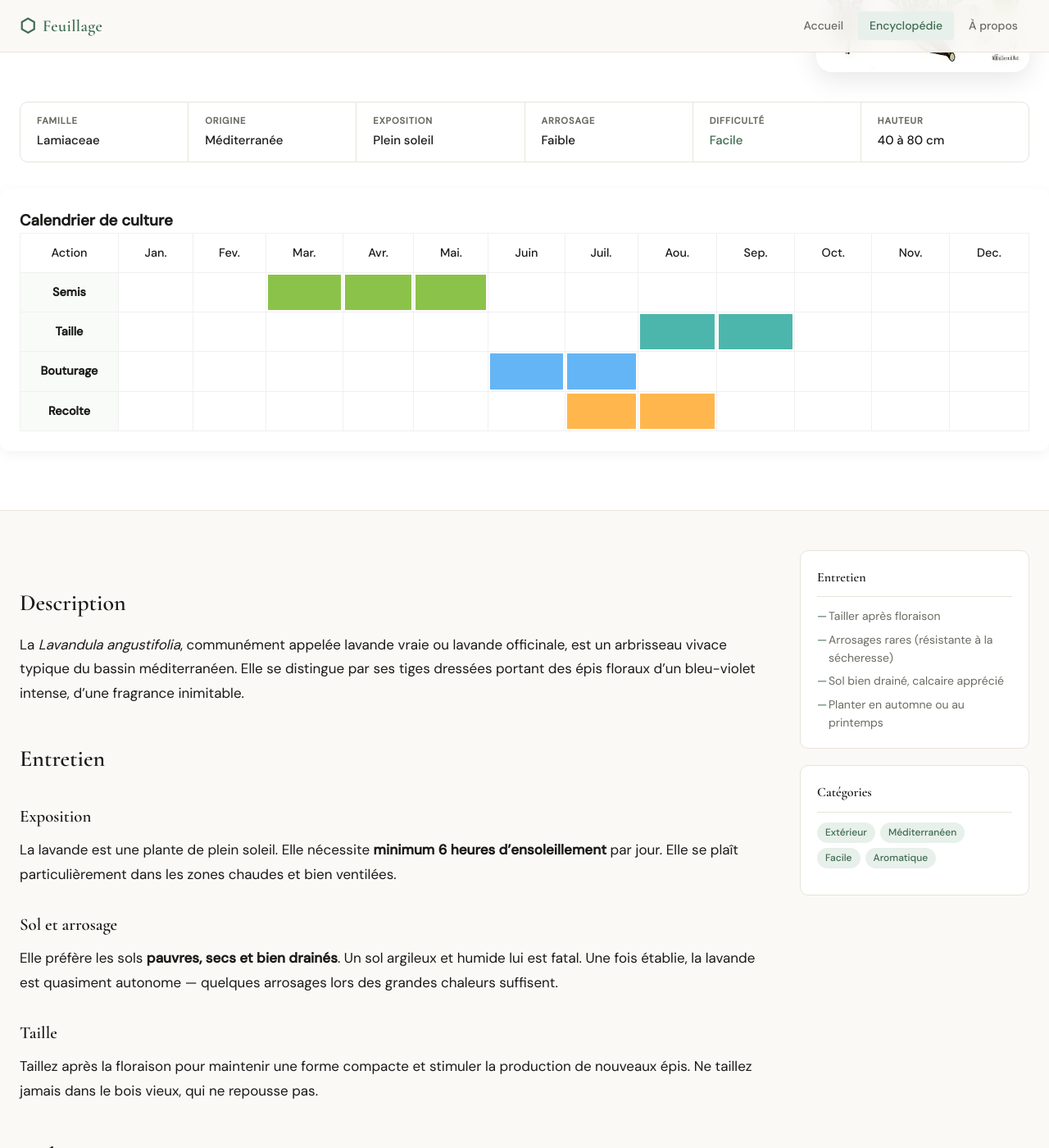
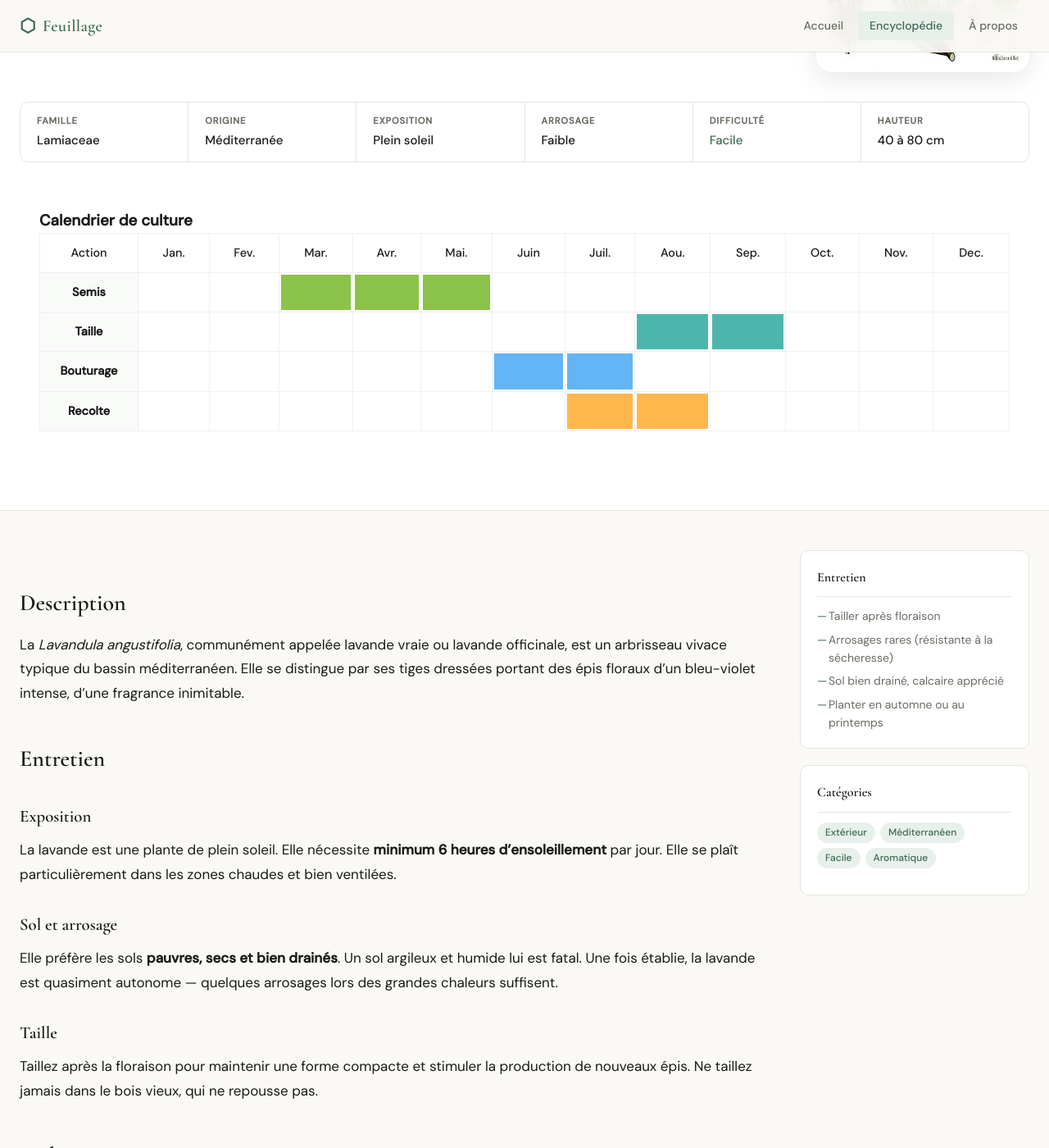
Before and after one commit to CtrlMajSup/Feuillage, a Jekyll site: the page built from _plants/lavande.md, in a window 1280 px wide and 1400 px high, scrolled down 415 px. Shown: the whole window at 82% size. Built offline with Jekyll 4.4.1, drawn with Linux system fonts in a browser that asks for light colours.

Commit message:
inside div

```diff
--- a/assets/css/main.css
+++ b/assets/css/main.css
@@ -547,7 +547,6 @@
   padding: 1.5rem;
   background: #ffffff;
   border-radius: 12px;
-  box-shadow: 0 4px 15px rgba(0,0,0,0.05);
   overflow-x: auto; /* Permet le défilement horizontal sur petit écran */
 }
 
```
Also changed, not shown: _layouts/plant.html (+14 -2 lines).
